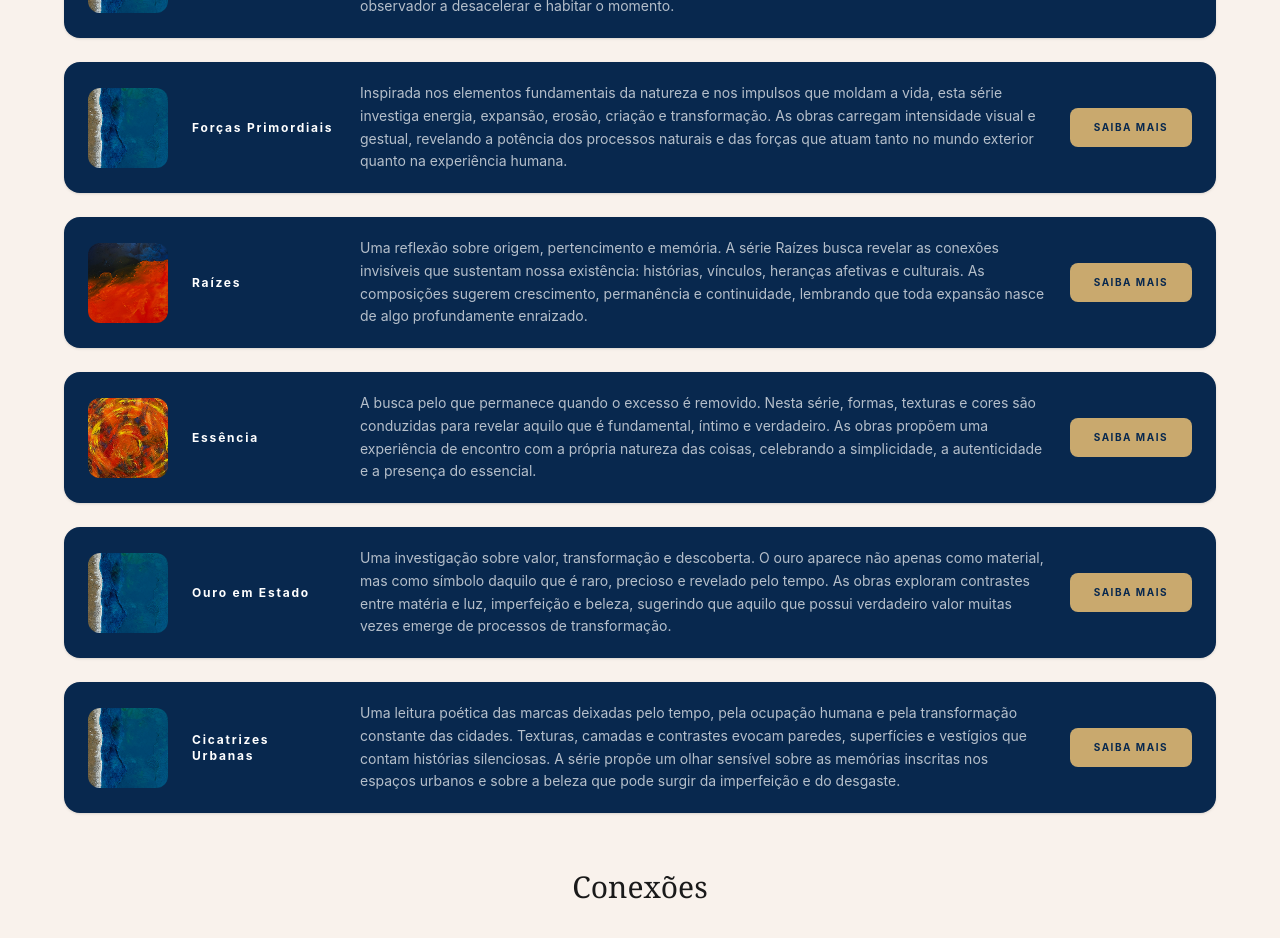
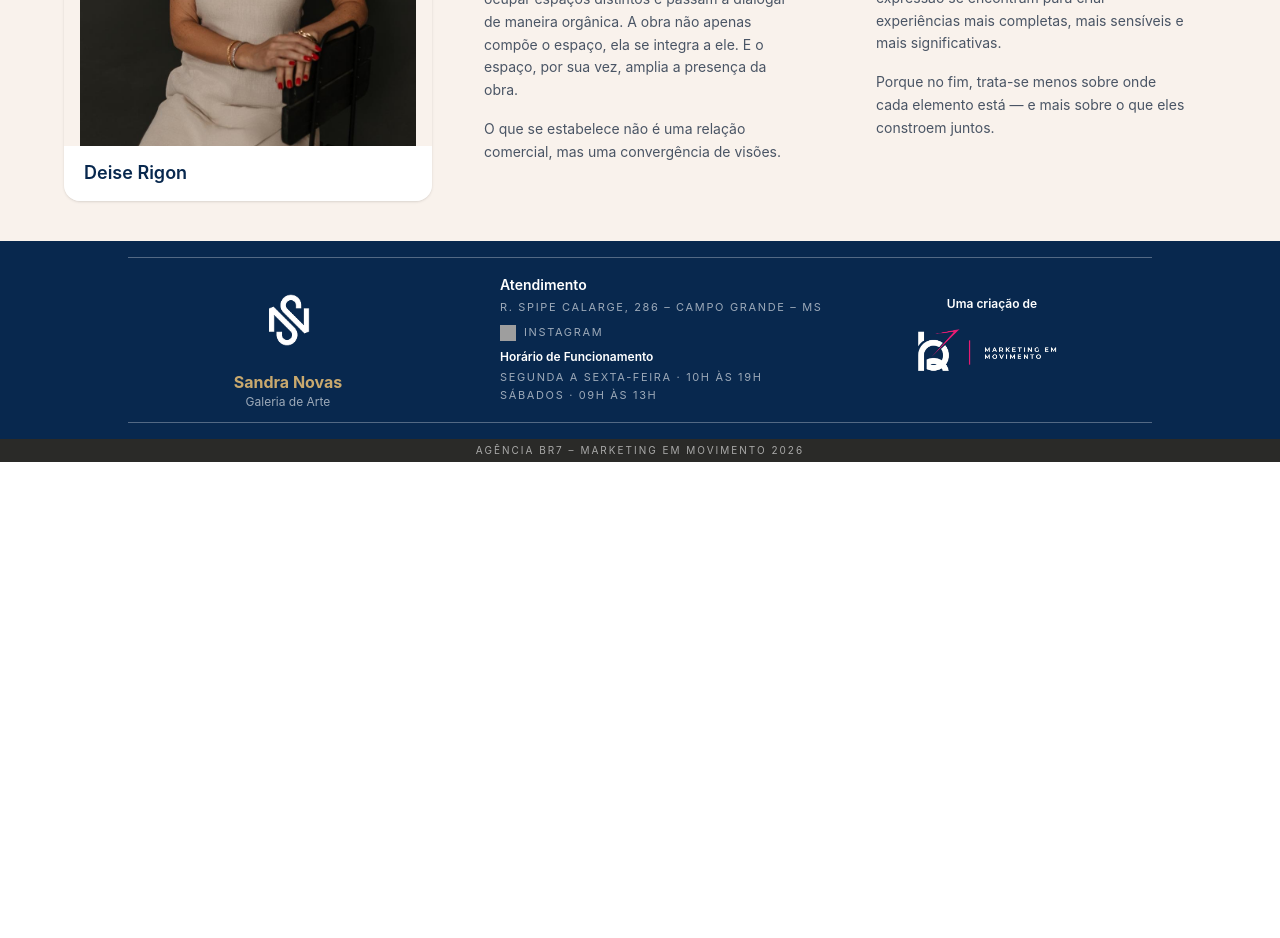
Before and after one commit to ABabayaga/Site-Sandra, a React (Vite) app: page / in a window 1280 px wide. Shown: the part 3600-4538 px from the top of the page. After the commit the page ends 4062 px from the top, so only its background shows below. Built offline with nearby package versions, Linux system fonts and the light colour scheme; grey boxes are pictures that could not be loaded; a web font is replaced by a local one.

Commit message:
teste sem colecao

```diff
--- a/src/components/Series.tsx
+++ b/src/components/Series.tsx
@@ -16,36 +16,6 @@ const series = [
         imagem: '/BG3.png',
         descricao:
             'Uma coleção dedicada aos instantes de consciência e permanência. Cada obra explora a relação entre presença, percepção e existência, revelando movimentos internos, encontros humanos e energias que ocupam o espaço mesmo quando não são imediatamente visíveis. São trabalhos que convidam o observador a desacelerar e habitar o momento.',
-    },
-    {
-        nome: 'Forças Primordiais',
-        imagem: '/BG3.png',
-        descricao:
-            'Inspirada nos elementos fundamentais da natureza e nos impulsos que moldam a vida, esta série investiga energia, expansão, erosão, criação e transformação. As obras carregam intensidade visual e gestual, revelando a potência dos processos naturais e das forças que atuam tanto no mundo exterior quanto na experiência humana.',
-    },
-    {
-        nome: 'Raízes',
-        imagem: '/BG1.png',
-        descricao:
-            'Uma reflexão sobre origem, pertencimento e memória. A série Raízes busca revelar as conexões invisíveis que sustentam nossa existência: histórias, vínculos, heranças afetivas e culturais. As composições sugerem crescimento, permanência e continuidade, lembrando que toda expansão nasce de algo profundamente enraizado.',
-    },
-    {
-        nome: 'Essência',
-        imagem: '/BG.png',
-        descricao:
-            'A busca pelo que permanece quando o excesso é removido. Nesta série, formas, texturas e cores são conduzidas para revelar aquilo que é fundamental, íntimo e verdadeiro. As obras propõem uma experiência de encontro com a própria natureza das coisas, celebrando a simplicidade, a autenticidade e a presença do essencial.',
-    },
-    {
-        nome: 'Ouro em Estado',
-        imagem: '/BG3.png',
-        descricao:
-            'Uma investigação sobre valor, transformação e descoberta. O ouro aparece não apenas como material, mas como símbolo daquilo que é raro, precioso e revelado pelo tempo. As obras exploram contrastes entre matéria e luz, imperfeição e beleza, sugerindo que aquilo que possui verdadeiro valor muitas vezes emerge de processos de transformação.',
-    },
-    {
-        nome: 'Cicatrizes Urbanas',
-        imagem: '/BG3.png',
-        descricao:
-            'Uma leitura poética das marcas deixadas pelo tempo, pela ocupação humana e pela transformação constante das cidades. Texturas, camadas e contrastes evocam paredes, superfícies e vestígios que contam histórias silenciosas. A série propõe um olhar sensível sobre as memórias inscritas nos espaços urbanos e sobre a beleza que pode surgir da imperfeição e do desgaste.',
     },
 ]
 
--- a/src/components/index.tsx
+++ b/src/components/index.tsx
@@ -16,7 +16,7 @@ const Index = () => {
         <ArtistaCard />
         <Artista />
         <Spotify />
-        <Colecao />
+        {/*<Colecao />*/}
         {/*<Carrosel selectedImage={selectedImage} onSelect={setSelectedImage} />*/}
         <Series />
         <Conexoes />
```
